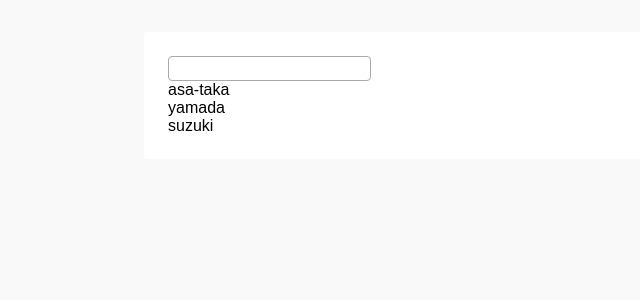
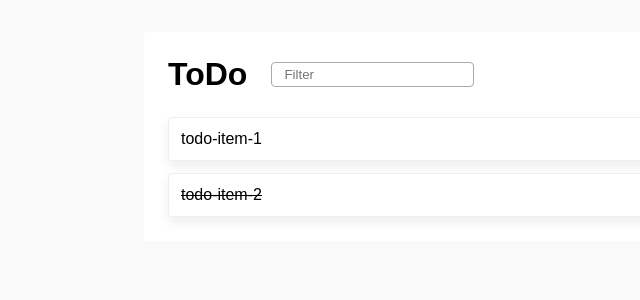
Before and after one commit to m-tsuru/bootcamp-react, a React (Vite) app: page / in a window 1280 px wide. Shown: the top 300 px of the page, without its empty margins (196-836 px from the left). Built offline with nearby package versions, Linux system fonts and the light colour scheme.

Commit message:
ToDoアプリ -> フィルタ付きリストからToDoアプリの基礎を作る
https://iij.github.io/bootcamp/frontend/react/#文字列のstateとonchange

```diff
--- a/src/App.tsx
+++ b/src/App.tsx
@@ -1,33 +1,58 @@
 import { useState } from "react";
 
-function TextInput() {
-  const [text, setText] = useState("");
+export type TodoItem = {
+  id: number;
+  text: string;
+  done: boolean;
+}
+
+type TodoListItemProps = {
+  item: TodoItem;
+}
+
+function TodoListItem({ item }: TodoListItemProps) {
   return (
-    <div>
-      <input type="text" value={text} onChange={(event) => setText(event.target.value)}/>
-      <p>input: {text}</p>
+    <div className="TodoItem">
+      <p style = {{ textDecoration: item.done ? "line-through" : "none" }}>
+        { item.text }
+      </p>
     </div>
   );
 }
 
-function ListFilter() {
-  const [text, setText] = useState("");
-  const members = ["asa-taka", "yamada", "suzuki"];
-  const filteredMembers = members.filter((member) => member.includes(text));
-  return (
-    <div>
-      <input type="text" value={text} onChange={(event) => setText(event.target.value)} />
-      {filteredMembers.map((member) => (
-        <p key={member}>{member}</p>
-      ))}
-    </div>
-  );
-}
+const INITIAL_TODO: TodoItem[] = [
+  {id: 1, text: "todo-item-1", done: false},
+  {id: 2, text: "todo-item-2", done: true}
+]
 
 export default function App() {
+  const todoItems = INITIAL_TODO;
+  const [keyword, setKeyword] = useState<string>("");
+
+  const filteredTodoItems = todoItems.filter((item) => {
+    return item.text.includes(keyword);
+  });
+
   return (
     <div className="App">
-      <ListFilter />
-    </div>
-  );
+      <div className="App_todo-list-control">
+        <h1>ToDo</h1>
+        <input
+          type="text"
+          placeholder="Filter"
+          value={keyword}
+          onChange={(event) => setKeyword(event.target.value)}
+        />
+      </div>
+    { filteredTodoItems.length === 0 ? (
+      <div className="dimmed">There is no TODO</div>
+    ) : (
+      <div className="App_todo-list">
+        {filteredTodoItems.map((item) => (
+          <TodoListItem key={item.id} item={item} />
+        ))}
+      </div>
+    )}
+  </div>
+  )
 }
```
